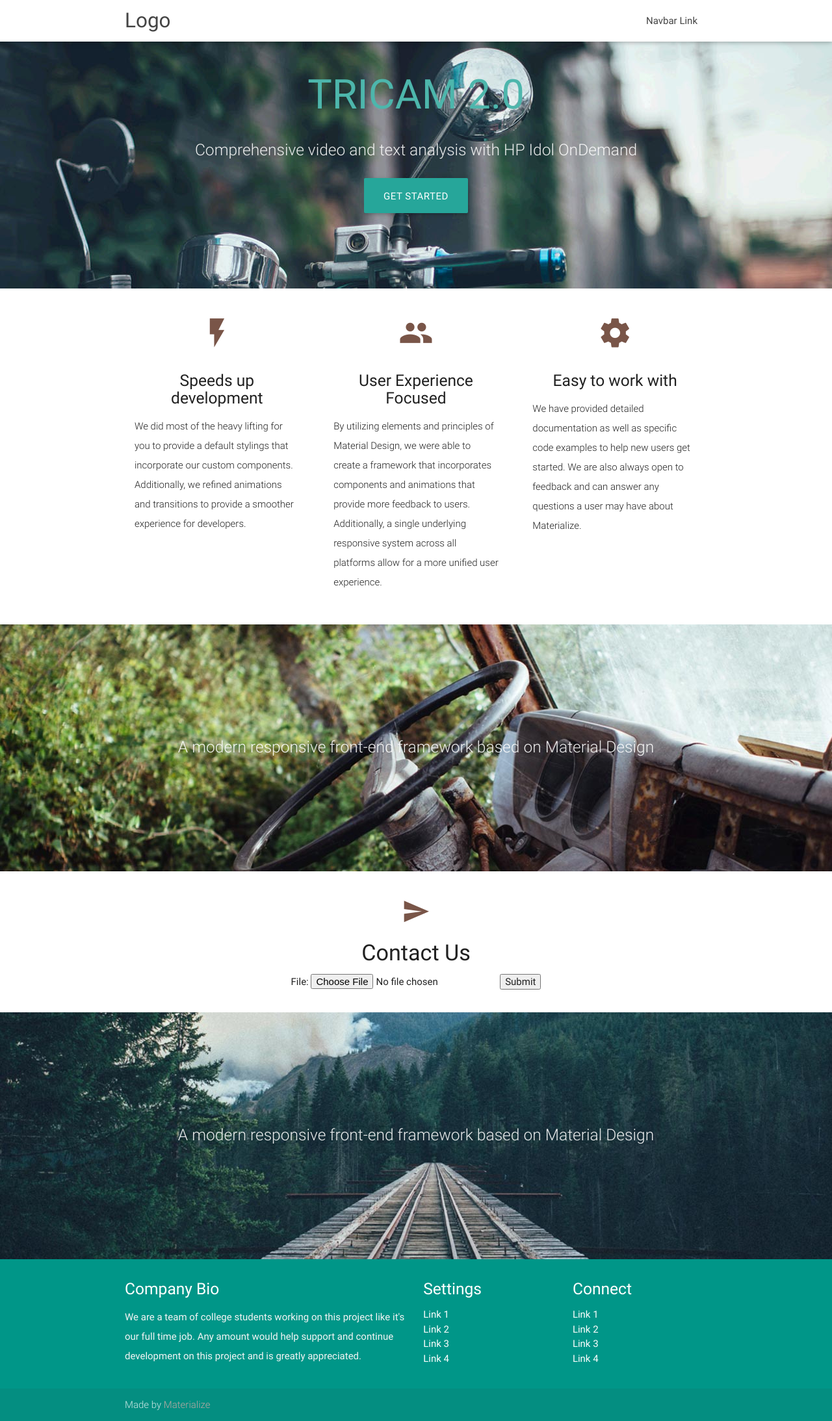
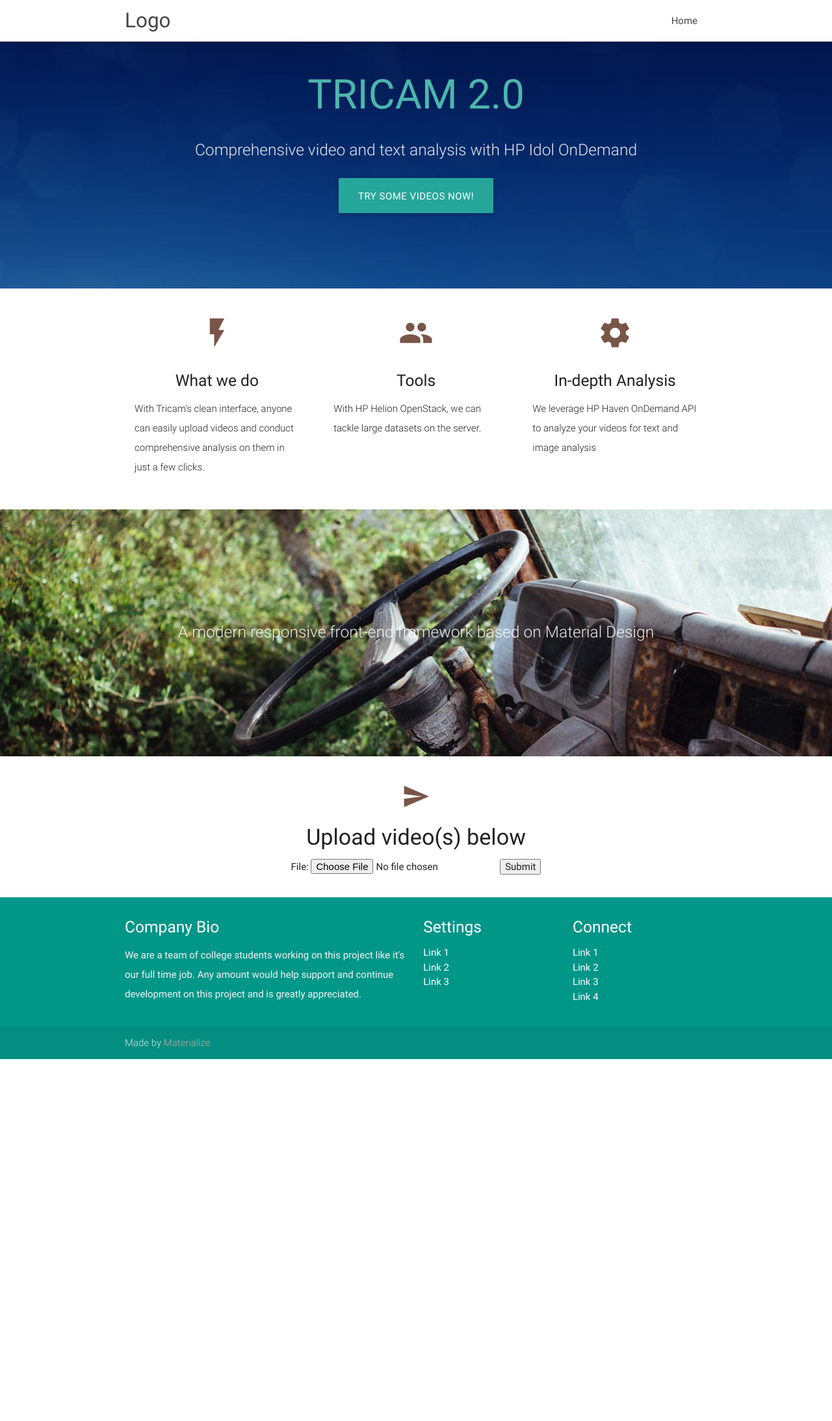
Before and after one commit to onelapahead/TRiCAM2.0, a Python web app: template templates/index.html in a window 1280 px wide. Shown: the whole page at 65% size. After the commit the page ends 1630 px from the top, so only its background shows below. Run offline with Jinja, Linux system fonts and the light colour scheme; the template is opened without the code that fills it, so the values that code supplies are empty; some libraries are stand-ins or nearby versions.

Commit message:
updating website

```diff
--- a/templates/index.html
+++ b/templates/index.html
@@ -20,11 +20,12 @@
     <div class="nav-wrapper container">
       <a id="logo-container" href="#" class="brand-logo">Logo</a>
       <ul class="right hide-on-med-and-down">
-        <li><a href="#">Navbar Link</a></li>
+        <li><a>Home</a></li>
+
       </ul>
 
       <ul id="nav-mobile" class="side-nav">
-        <li><a href="#">Navbar Link</a></li>
+        <li><a href="#">Home</a></li>
       </ul>
       <a href="#" data-activates="nav-mobile" class="button-collapse"><i class="material-icons">menu</i></a>
     </div>
@@ -39,13 +40,19 @@
           <h5 class="header col s12 light">Comprehensive video and text analysis with HP Idol OnDemand</h5>
         </div>
         <div class="row center">
-          <a href="http://materializecss.com/getting-started.html" id="download-button" class="btn-large waves-effect waves-light teal lighten-1">Get Started</a>
+          <a id="download-button" class="btn-large waves-effect waves-light teal lighten-1">Try some videos now!</a>
         </div>
+        <script> $('#download-button').click(function () {
+    var divID = '#' + "formDiv";
+    $('html, body').animate({
+        scrollTop: $(divID).offset().top
+    }, 2000);
+});</script>
         <br><br>
 
       </div>
     </div>
-    <div class="parallax"><img src="../static/background1.jpg" alt="Unsplashed background img 1"></div>
+    <div class="parallax"><img src="../static/background11.jpg" alt="Unsplashed background img 1"></div>
   </div>
 
 
@@ -57,27 +64,27 @@
         <div class="col s12 m4">
           <div class="icon-block">
             <h2 class="center brown-text"><i class="material-icons">flash_on</i></h2>
-            <h5 class="center">Speeds up development</h5>
+            <h5 class="center">What we do</h5>
 
-            <p class="light">We did most of the heavy lifting for you to provide a default stylings that incorporate our custom components. Additionally, we refined animations and transitions to provide a smoother experience for developers.</p>
+            <p class="light">With Tricam's clean interface, anyone can easily upload videos and conduct comprehensive analysis on them in just a few clicks.</p>
           </div>
         </div>
 
         <div class="col s12 m4">
           <div class="icon-block">
             <h2 class="center brown-text"><i class="material-icons">group</i></h2>
-            <h5 class="center">User Experience Focused</h5>
+            <h5 class="center">Tools</h5>
 
-            <p class="light">By utilizing elements and principles of Material Design, we were able to create a framework that incorporates components and animations that provide more feedback to users. Additionally, a single underlying responsive system across all platforms allow for a more unified user experience.</p>
+            <p class="light">With HP Helion OpenStack, we can tackle large datasets on the server.</p>
           </div>
         </div>
 
         <div class="col s12 m4">
           <div class="icon-block">
             <h2 class="center brown-text"><i class="material-icons">settings</i></h2>
-            <h5 class="center">Easy to work with</h5>
+            <h5 class="center">In-depth Analysis</h5>
 
-            <p class="light">We have provided detailed documentation as well as specific code examples to help new users get started. We are also always open to feedback and can answer any questions a user may have about Materialize.</p>
+            <p class="light">We leverage HP Haven OnDemand API to analyze your videos for text and image analysis</p>
           </div>
         </div>
       </div>
@@ -97,36 +104,24 @@
     <div class="parallax"><img src="../static/background2.jpg" alt="Unsplashed background img 2"></div>
   </div>
 
-  <div class="container">
+  <div class="container" id = "formDiv">
     <div class="section">
 
       <div class="row">
         <div class="col s12 center">
           <h3><i class="mdi-content-send brown-text"></i></h3>
-          <h4>Contact Us</h4>
+          <h4>Upload video(s) below</h4>
 
-<form method='post' enctype='multipart/form-data'>
+<form method='post' enctype='multipart/form-data' action='upload.php'.>
     File: <input type='file' name='file_upload'>
     <input type='submit'>
 </form>
-
         </div>
       </div>
 
     </div>
   </div>
 
-
-  <div class="parallax-container valign-wrapper">
-    <div class="section no-pad-bot">
-      <div class="container">
-        <div class="row center">
-          <h5 class="header col s12 light">A modern responsive front-end framework based on Material Design</h5>
-        </div>
-      </div>
-    </div>
-    <div class="parallax"><img src="../static/background3.jpg" alt="Unsplashed background img 3"></div>
-  </div>
 
   <footer class="page-footer teal">
     <div class="container">
@@ -143,7 +138,6 @@
             <li><a class="white-text" href="#!">Link 1</a></li>
             <li><a class="white-text" href="#!">Link 2</a></li>
             <li><a class="white-text" href="#!">Link 3</a></li>
-            <li><a class="white-text" href="#!">Link 4</a></li>
           </ul>
         </div>
         <div class="col l3 s12">
```
Also changed, not shown: static/background11.jpg (added), 1 other file.
